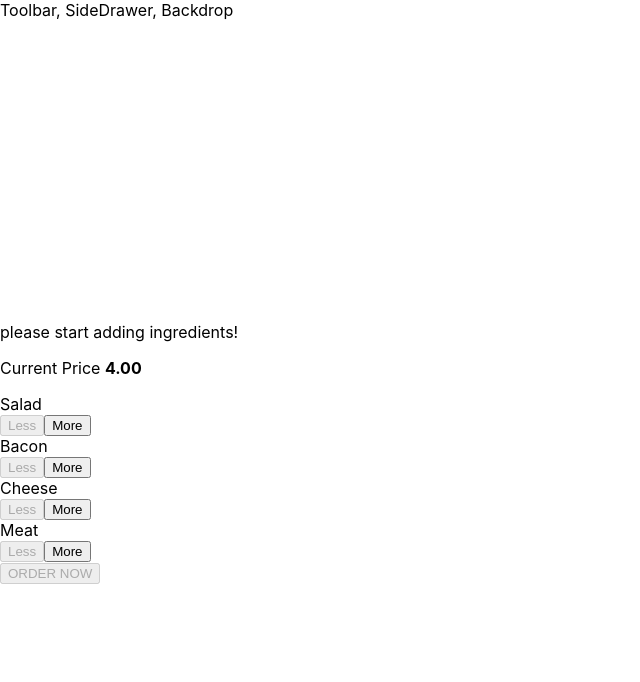
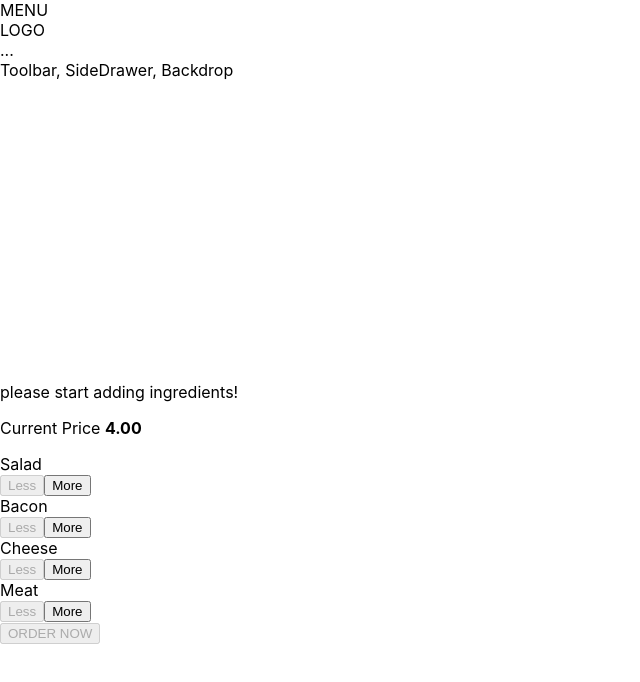
Before and after one commit to octobrekids/react-my-app, a React app: page / in a window 1280 px wide. Shown: the top 682 px of the page, without its empty margins (0-640 px from the left). Built offline with nearby package versions, Linux system fonts and the light colour scheme.

Commit message:
add toolbar

```diff
--- a/src/components/Layout/Layout.css
+++ b/src/components/Layout/Layout.css
@@ -1,3 +1,3 @@
 .Content {
-    margin-top: 16px;
+    margin-top: 72px;
 }
--- a/src/components/Layout/Layout.js
+++ b/src/components/Layout/Layout.js
@@ -1,9 +1,11 @@
 import React from "react";
 import Aux from "../../hoc/Aux";
 import classes from "./Layout.css";
+import Toolbar from "../Navigation/Toolbar/Toolbar"
 const Layout = (props) => {
   return (
     <Aux>
+    <Toolbar />
       <div>Toolbar, SideDrawer, Backdrop</div>
       <main className={classes.Content}>{props.children}</main>
     </Aux>
--- /dev/null
+++ b/src/components/Navigation/Toolbar/Toolbar.css
@@ -0,0 +1,19 @@
+.Toolbar{
+    height: 56px;
+    width: 100%;
+    position: fixed;
+    top: 0;
+    left: 0;
+    background-color: #703B09;
+    display: flex;
+    justify-content: space-between;
+    align-items: center;
+    padding: 0 20px;
+    box-sizing: border-box;
+    z-index: 90;
+}
+
+.Toolbar nav {
+    height: 100%;
+
+}
--- /dev/null
+++ b/src/components/Navigation/Toolbar/Toolbar.js
@@ -0,0 +1,15 @@
+import React from 'react'
+import classes from './Toolbar.css'
+const toolbar = (props) => {
+    return(
+    <header className={classes.Toolbar}>
+        <div>MENU</div>
+        <div>LOGO</div>
+        <nav>
+        ...
+        </nav>
+
+    </header>
+    )
+}
+export default toolbar;
```
